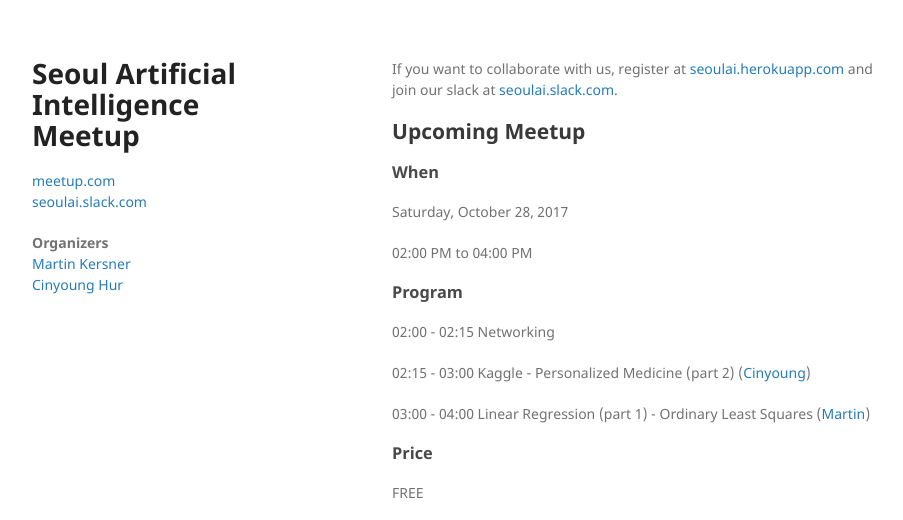
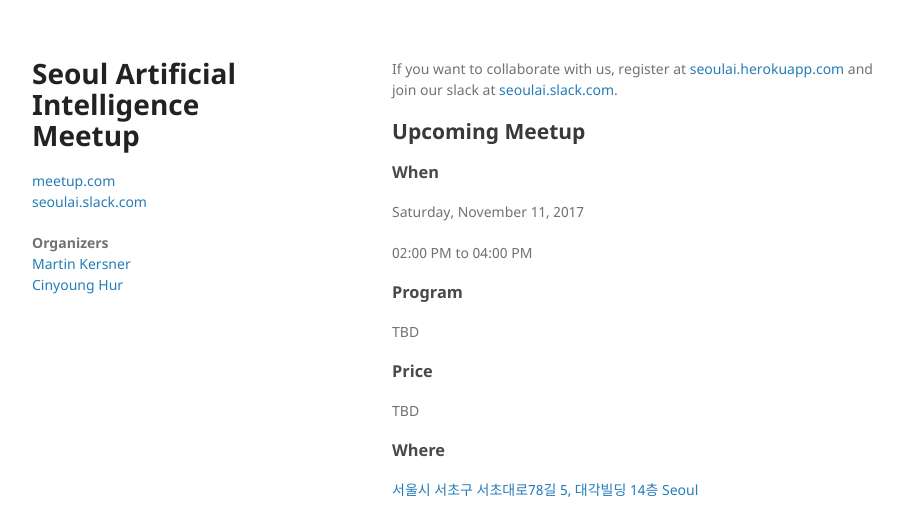
Before and after one commit to martinkersner/seoul-artificial-intelligence-meetup, a Jekyll site: the page built from docs/index.md, in a window 1280 px wide and 1400 px high. Shown: the top 520 px of the window, without its empty margins (178-1081 px from the left). Built offline with Jekyll 4.4.1, drawn with Linux system fonts in a browser that asks for light colours; the repository's description, which GitHub fills in, is left out; some of the changed text lies outside the part shown; grey boxes are pictures that could not be loaded.

Commit message:
Presentations from October 28, 2017

```diff
--- a/docs/index.md
+++ b/docs/index.md
@@ -6,24 +6,24 @@
 
 ## Upcoming Meetup
 ### When
-Saturday, October 28, 2017
+Saturday, November 11, 2017
 
 02:00 PM to 04:00 PM
 <!-- 10:00 AM to 12:00 PM -->
 
 ### Program
-<!--TBD-->
+TBD
 
-02:00 - 02:15 Networking
+<!--02:00 - 02:15 Networking-->
 
-02:15 - 03:00 Kaggle - Personalized Medicine (part 2) ([Cinyoung](members/cinyoung))
+<!--02:15 - 03:00 Kaggle - Personalized Medicine (part 2) ([Cinyoung](members/cinyoung))-->
 
-03:00 - 04:00 Linear Regression (part 1) - Ordinary Least Squares ([Martin](members/martin))
+<!--03:00 - 04:00 Linear Regression (part 1) - Ordinary Least Squares ([Martin](members/martin))-->
 
 
 ### Price
-FREE
-<!--TBD-->
+<!--FREE-->
+TBD
 <!-- KRW 5,000 -->
 
 ### Where
```
Also changed, not shown: other parts of docs/index.md (+5 -1 lines), 1 other file.
